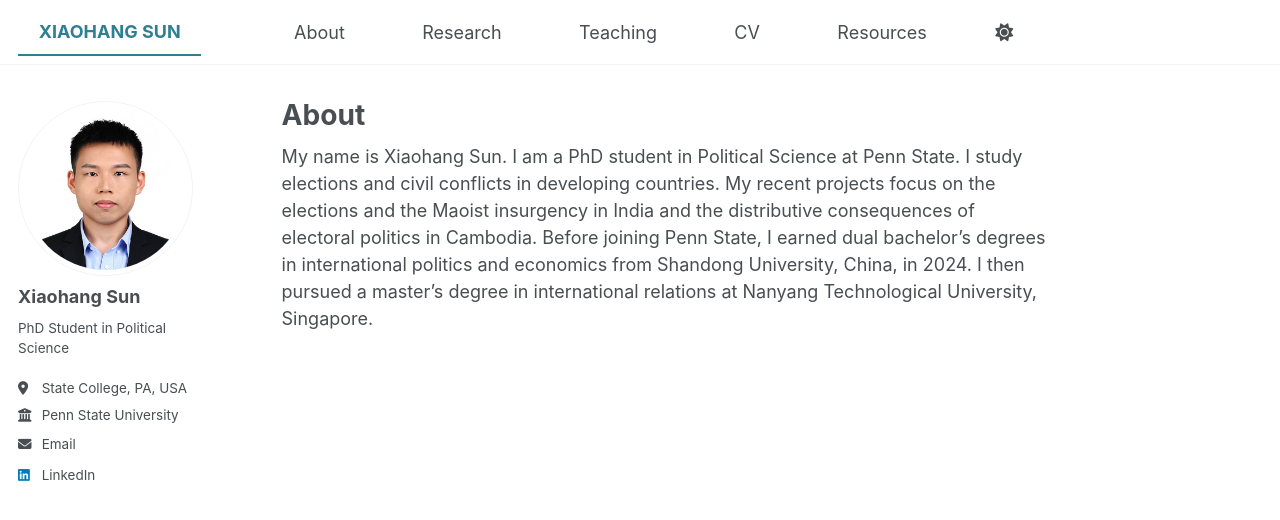
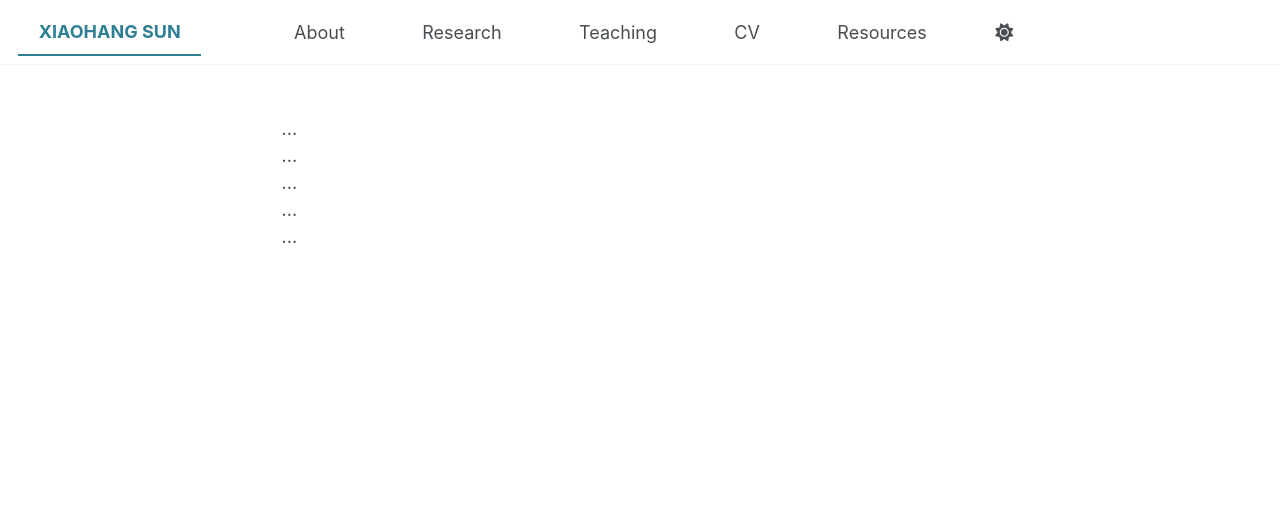
Before and after one commit to xiaohangsun/xiaohangsun.github.io, a Jekyll site: the page built from _pages/about.md, in a window 1280 px wide. Shown: the top 520 px of the page. Built offline with Jekyll 4.4.1, drawn with Linux system fonts in a browser that asks for light colours; a script bundle is joined from its source files by our own code; library files that are not in the unit come from our copies.

Commit message:
Revise about page structure and content
Updated the about page with new sections and removed personal details.

```diff
--- a/_pages/about.md
+++ b/_pages/about.md
@@ -1,10 +1,25 @@
 ---
 permalink: /
-title: "About"
-author_profile: true
-redirect_from:
-  - /about/
-  - /about.html
+title: ""
+author_profile: false
 ---
 
-My name is Xiaohang Sun. I am a PhD student in Political Science at Penn State. I study elections and civil conflicts in developing countries. My recent projects focus on the elections and the Maoist insurgency in India and the distributive consequences of electoral politics in Cambodia. Before joining Penn State, I earned dual bachelor’s degrees in international politics and economics from Shandong University, China, in 2024. I then pursued a master’s degree in international relations at Nanyang Technological University, Singapore.
+<section id="bio">
+...
+</section>
+
+<section id="research">
+...
+</section>
+
+<section id="teaching">
+...
+</section>
+
+<section id="resources">
+...
+</section>
+
+<section id="contact">
+...
+</section>
```
